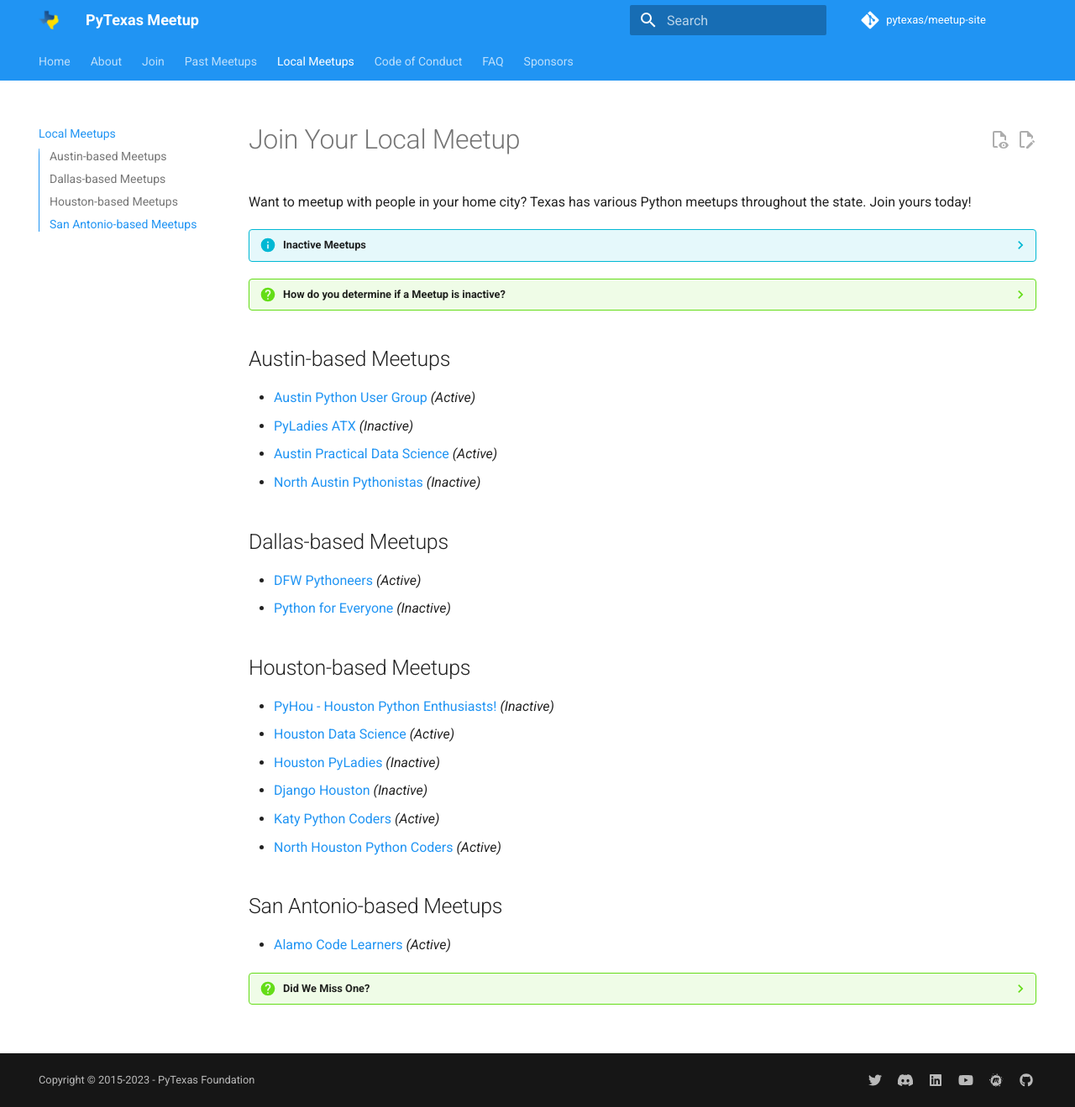
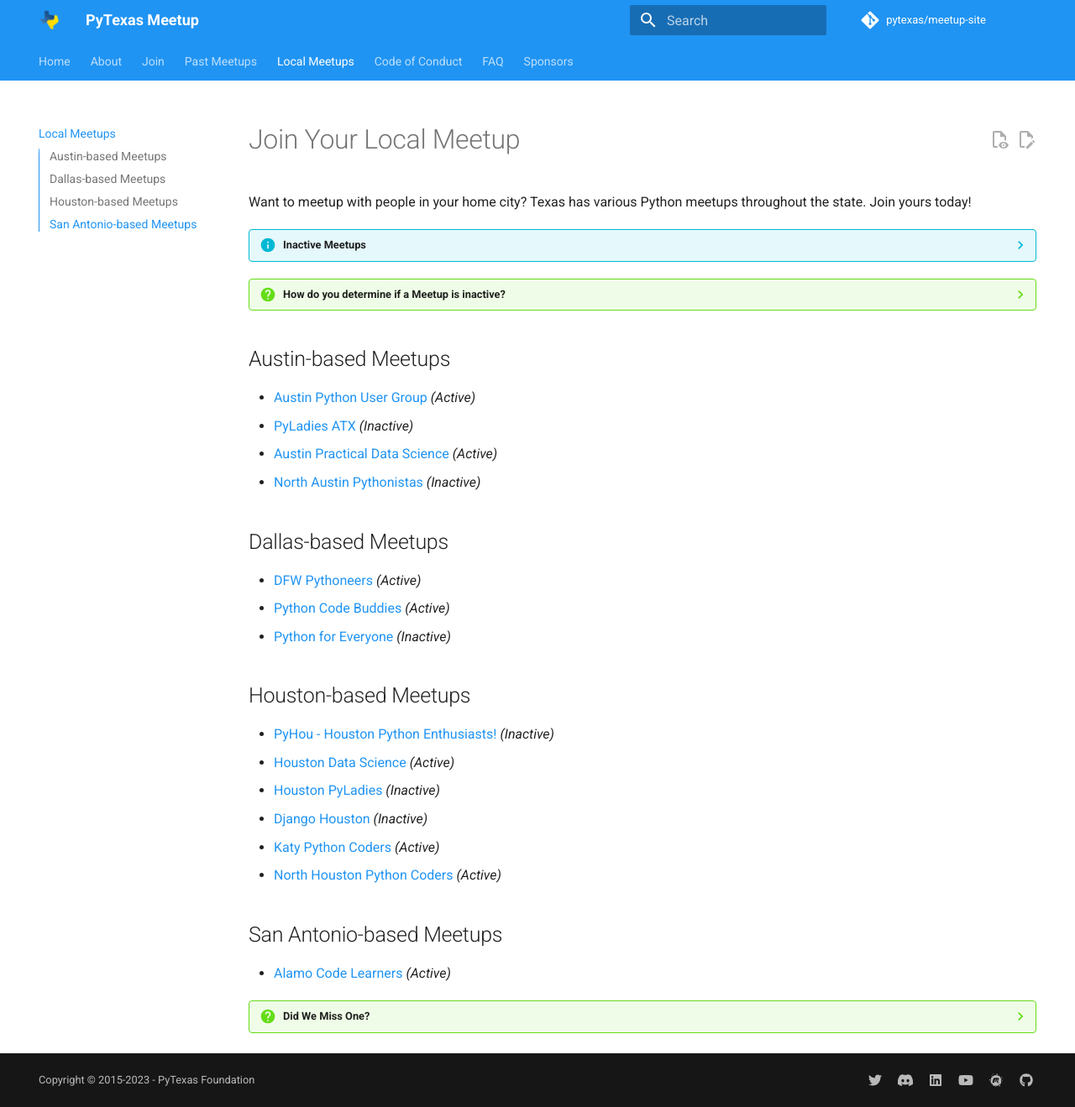
Before and after one commit to pytexas/meetup, an MkDocs documentation site: the page built from docs/local-meetups.md, in a window 1280 px wide and 1319 px high. Shown: the whole window at 84% size. Built offline with MkDocs 1.6.1 and Material for MkDocs 9.7.7, drawn with Linux system fonts in a browser that asks for light colours; comment, search, counter and statistics services are not loaded.

Commit message:
Update local-meetups.md

```diff
--- a/docs/local-meetups.md
+++ b/docs/local-meetups.md
@@ -26,6 +26,7 @@
 ## Dallas-based Meetups
 
 * [DFW Pythoneers](https://www.meetup.com/dfwpython/) _(Active)_
+* [Python Code Buddies](https://www.meetup.com/pythonpracticegroup/) _(Active)_
 * [Python for Everyone](https://www.meetup.com/python4e/) _(Inactive)_
 
 ## Houston-based Meetups
```
